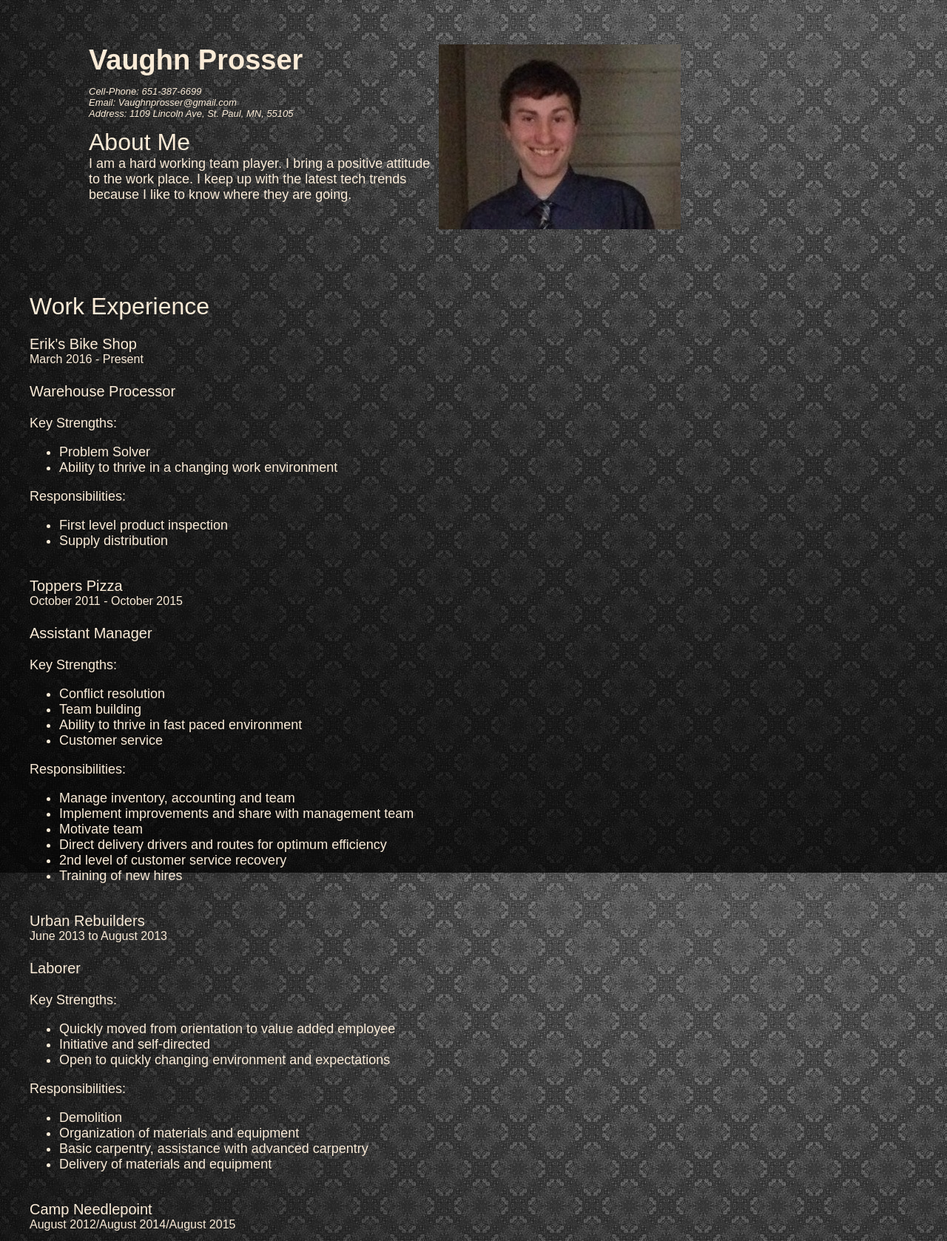
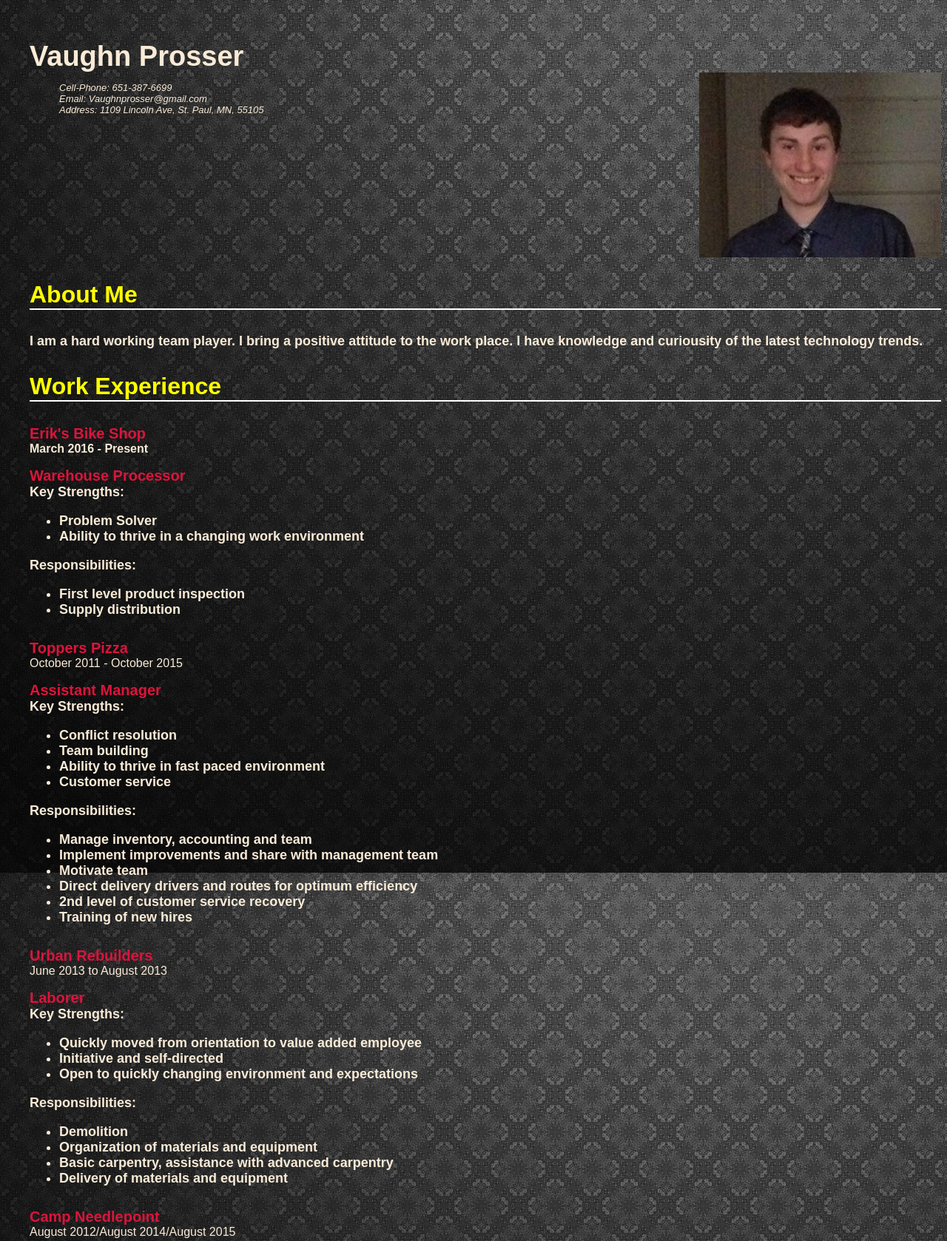
Before and after one commit to ImJustVon/Resume, a plain HTML site: page public_html/index.html in a window 1280 px wide. Shown: the part 20-1698 px from the top of the page at 74% size. Drawn offline with Linux system fonts and the light colour scheme.

Commit message:
Add files via upload

```diff
--- a/public_html/index.html
+++ b/public_html/index.html
@@ -1,49 +1,48 @@
-<!DOCTYPE html>
-<!--
-To change this license header, choose License Headers in Project Properties.
-To change this template file, choose Tools | Templates
-and open the template in the editor.
--->
 <html>
     <head>
 
         <meta charset="UTF-8">
         <meta name="viewport" content="width=device-width, initial-scale=1.0">
         <title>Vaughn's Resume</title>
-        <link rel="stylesheet" type="text/css" href="stylesheet.css"
+        <link rel="stylesheet" type="text/css" href="stylesheet.css">
     </head>
     <body>
-        <div id="space">
-            <img src="Me.jpg" id="pic">
-            <div id="me">Vaughn Prosser</div>
-
-                <div id="contact">
-                    <p>
-                        Cell-Phone: 651-387-6699
-                        <br>
-                        Email: Vaughnprosser@gmail.com
-                        <br>
-                        Address: 1109 Lincoln Ave, St. Paul, MN, 55105
-
-                    </p>
-                </div>
 
 
-        <div id="header">About Me</div>
-        <div id="about">I am a hard working team player. I bring a positive attitude to the work place.
-        I keep up with the latest tech trends because I like to know where they are going.</div>
+          <div id="area">
 
-        <br>
-        <br>
-    </div>
-           <div id="header">Work Experience</div>
-            <br>
-           <div id="jobs">Erik's Bike Shop
-              <div id="date">March 2016 - Present</div><br>
+            <h1>Vaughn Prosser</h1>
+            <img src="Me.jpg" id="pic">
+                <ul id="info">
+
+                        <li>Cell-Phone: 651-387-6699</li>
+
+                        <li>Email: Vaughnprosser@gmail.com</li>
+
+                        <li>Address: 1109 Lincoln Ave, St. Paul, MN, 55105</li>
+
+                    </ul>
+
+
+                  </div>
+
+
+
+        <h3>About Me</h3>
+        <h5>I am a hard working team player. I bring a positive attitude to the work place.
+        I have knowledge and curiousity of the latest technology trends.</h5>
+
+
+
+
+           <h3>Work Experience</h3>
+
+           <h4>Erik's Bike Shop
+              <p id="date">March 2016 - Present</p>
             Warehouse Processor
-        </div>
-         <div id="about">
-             <br>
+        </h4>
+         <h5>
+
              Key Strengths:
              <ul>
                  <li>Problem Solver</li>
@@ -56,14 +55,14 @@ and open the template in the editor.
                  <li>Supply distribution</li>
 
              </ul>
-         </div>
-           <br>
-           <div id="jobs">Toppers Pizza
-              <div id="date">October 2011 - October 2015</div><br>
-            Assistant Manager
-        </div>
-         <div id="about">
-             <br>
+         </h5>
+
+           <h4>Toppers Pizza</h4>
+              <p id="date">October 2011 - October 2015</p>
+          <h4>Assistant Manager</h4>
+
+         <h5>
+
              Key Strengths:
              <ul>
                  <li>Conflict resolution</li>
@@ -80,14 +79,13 @@ and open the template in the editor.
                  <li>2nd level of customer service recovery</li>
                  <li>Training of new hires</li>
              </ul>
-         </div>
-       <br>
-           <div id="jobs">Urban Rebuilders
-              <div id="date">June 2013 to August 2013</div><br>
-            Laborer
-        </div>
-         <div id="about">
-             <br>
+         </h5>
+
+           <h4>Urban Rebuilders</h4>
+              <p id="date">June 2013 to August 2013</p>
+            <h4>Laborer</h4>
+         <h5>
+
              Key Strengths:
              <ul>
                  <li>Quickly moved from orientation to value added employee</li>
@@ -103,15 +101,14 @@ and open the template in the editor.
                  <li>Delivery of materials and equipment</li>
 
              </ul>
-         </div>
+         </h5>
 
-          <br>
-           <div id="jobs">Camp Needlepoint
-              <div id="date">August 2012/August 2014/August 2015</div><br>
-            Camp Counselor
-        </div>
-         <div id="about">
-             <br>
+
+           <h4>Camp Needlepoint</h4>
+              <p id="date">August 2012/August 2014/August 2015</p>
+            <h4>Camp Counselor</h4>
+         <h5>
+
              Key Strengths:
              <ul>
                  <li>Able to multi-task in a fast paced environment</li>
@@ -125,14 +122,14 @@ and open the template in the editor.
                  <li>Document diabetes management for campers</li>
 
              </ul>
-         </div>
-          <br>
-           <div id="jobs">Car Care Promotions
-              <div id="date">June 2011 to August 2011</div><br>
+         </h5>
+
+           <h4>Car Care Promotions
+              <p id="date">June 2011 to August 2011</p>
             Sales Associate (door to door)
-        </div>
-         <div id="about">
-             <br>
+        </h4>
+         <h5>
+
              Key Strengths:
              <ul>
                  <li>Able to maintain positive, professional composure at all times</li>
@@ -146,40 +143,41 @@ and open the template in the editor.
 
 
              </ul>
-         </div>
-          <br>
-          <div id="header">Education</div>
-          <br>
-          <div id="jobs">Winona State University, Winona, MN</div>
-          <div id="date">
+         </h5>
+
+          <h3>Education</h3>
+
+          <h4>Winona State University, Winona, MN</h4>
+          <p id="date">
               Coursework
               <br>
               2013-2014
-          </div>
-          <br>
-          <div id="jobs">Central High School, St. Paul, MN</div>
-          <div id="date">
+          </p>
+
+          <h4>Central High School, St. Paul, MN</h4>
+          <p id="date">
               High School Diploma
               <br>
               June 2013
-          </div>
+          </p>
 
-            <br>
 
-            <div id="header">References</div>
-          <br>
-          <div id="jobs">Mike Burns</div>
-          <div id="date">
+
+            <h3>References</h3>
+
+          <h4>Mike Burns</h4>
+          <p id="date">
               Owner: Mainsail Global
               <br>
               Phone: 651-334-8565
-          </div>
-          <br>
-          <div id="jobs">Mark McCubbin</div>
-          <div id="date">
+          </p>
+
+          <h4>Mark McCubbin</h4>
+          <p id="date">
               Warehouse manager: Erik's Bike Shop
               <br>
               952-303-9251
-          </div>
+          </p>
+
     </body>
 </html>
--- /dev/null
+++ b/public_html/stylesheet.css
@@ -0,0 +1,64 @@
+body {
+    font: 18px Arial, sans-serif, white;
+    background: url(background.png);
+    color: antiquewhite;
+    margin-left: 40px;
+}
+ul#info{
+    list-style-type: none;
+    font-size: small;
+    font-style: italic;
+}
+
+h1 {
+    margin: auto;
+    padding: inherit;
+    font-size: 38px;
+    font-weight: bold;
+    letter-spacing: calc;
+
+    color: antiquewhite;
+}
+#pic{
+    float: right;
+    margin-bottom: auto;
+}
+#space{
+      Width: 75%;
+      margin: auto;
+    }
+#area{
+  margin: 75 auto auto auto;
+  overflow: auto;
+}
+
+h3 {
+    font-size: 32px;
+    color: yellow;
+    border-bottom: solid 2px white;
+
+
+}
+p#date{
+    padding-top: 0;
+    font-size: medium;
+    color: antiquewhite;
+    margin-top: 0;
+}
+h5 {
+    font-size: 18px;
+    margin-top: 0;
+
+
+
+}
+h4{
+    font-size: 20px;
+    color: crimson;
+
+}
+h4{
+    margin-top: 0px;
+    margin-bottom: 0px;
+
+}
```
